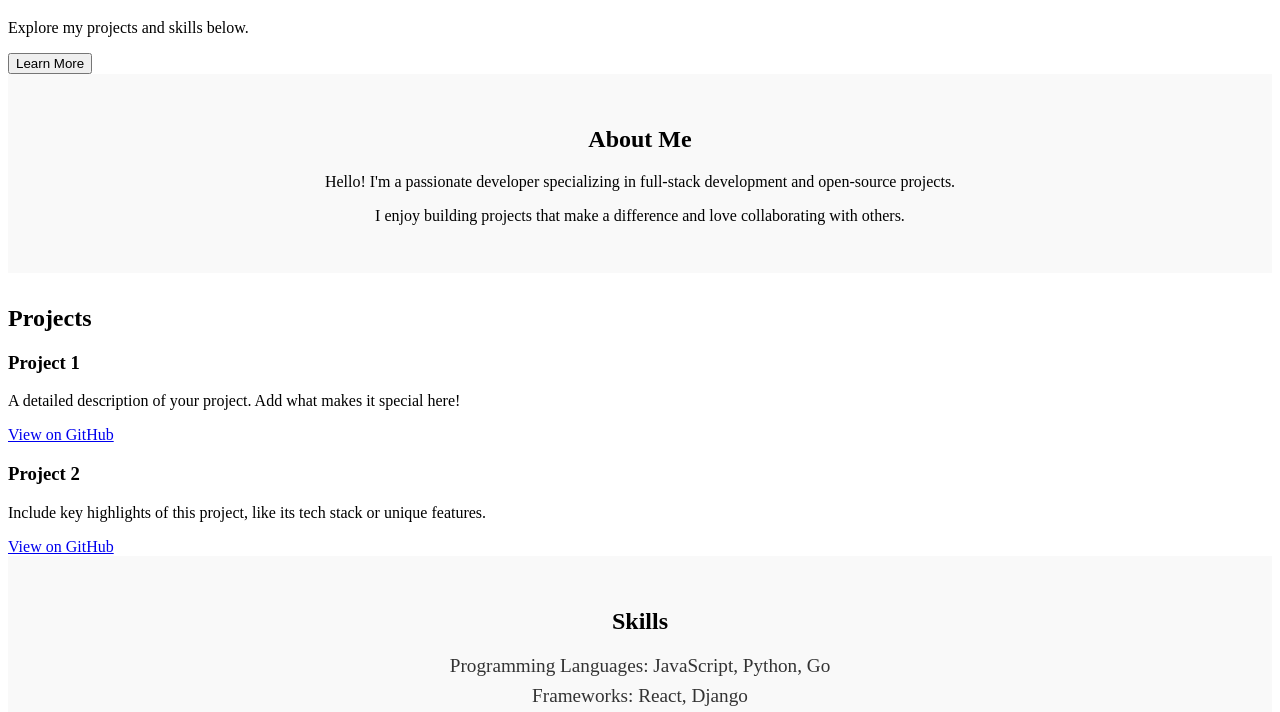
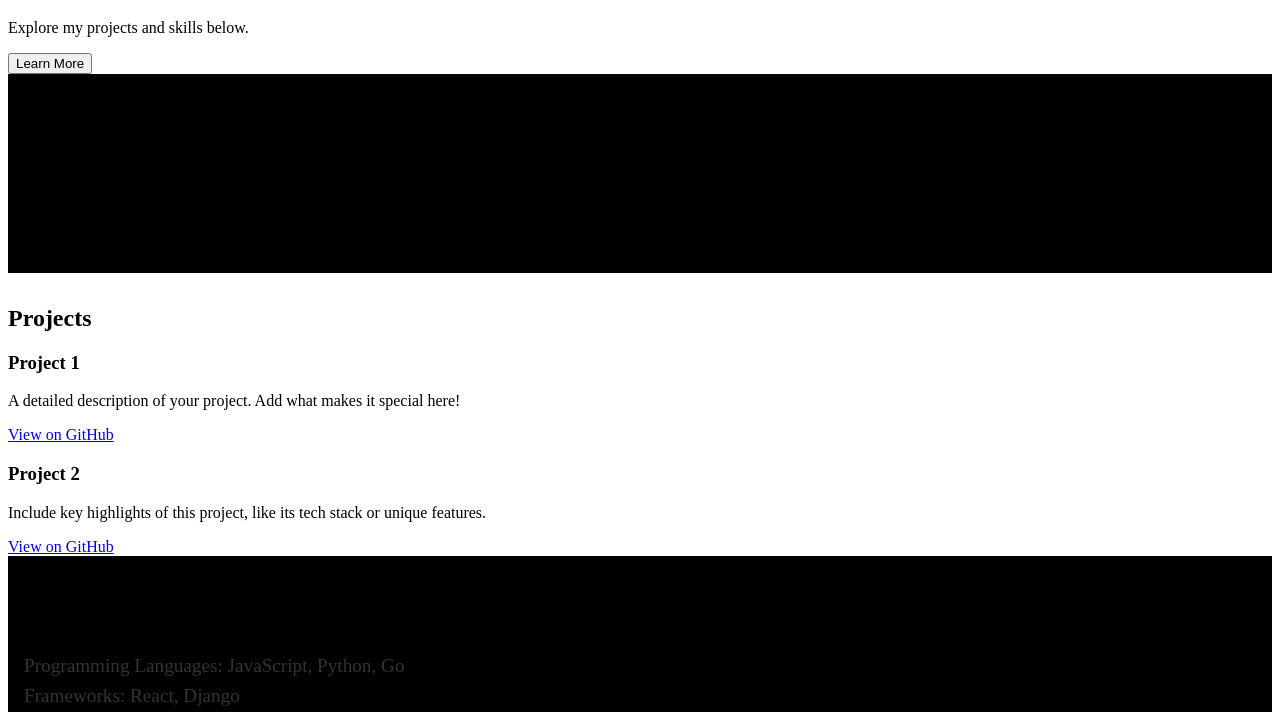
Before and after one commit to Abhishekrawat1916/portfolio, a plain HTML site: page index.html in a window 1280 px wide. Shown: the part 61-773 px from the top of the page. Drawn offline with Linux system fonts and the light colour scheme.

Commit message:
Update styles.css

```diff
--- a/styles.css
+++ b/styles.css
@@ -8,8 +8,8 @@ html {
 /* About Section */
 .about, .skills, .contact {
   padding: 2rem 1rem;
-  text-align: center;
-  background-color: #f9f9f9;
+  text-align: left;
+  background-color: #000000;
   margin-bottom: 2rem;
 }
 
```
